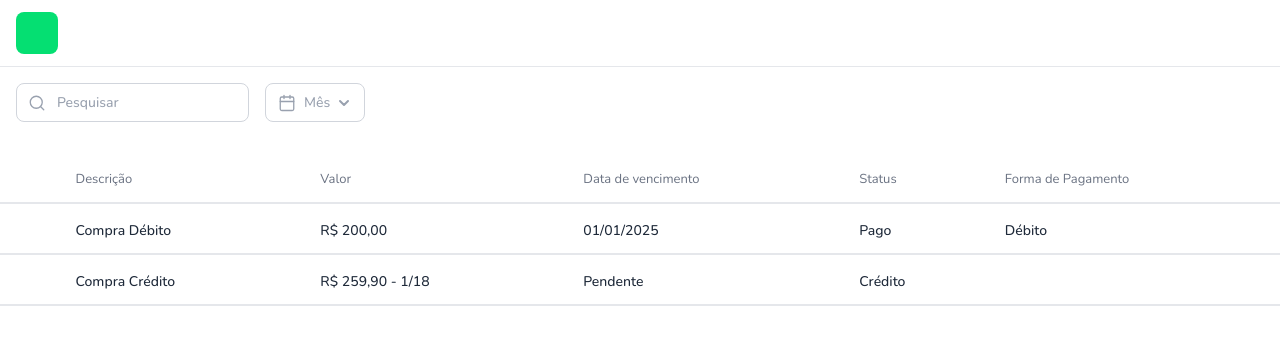
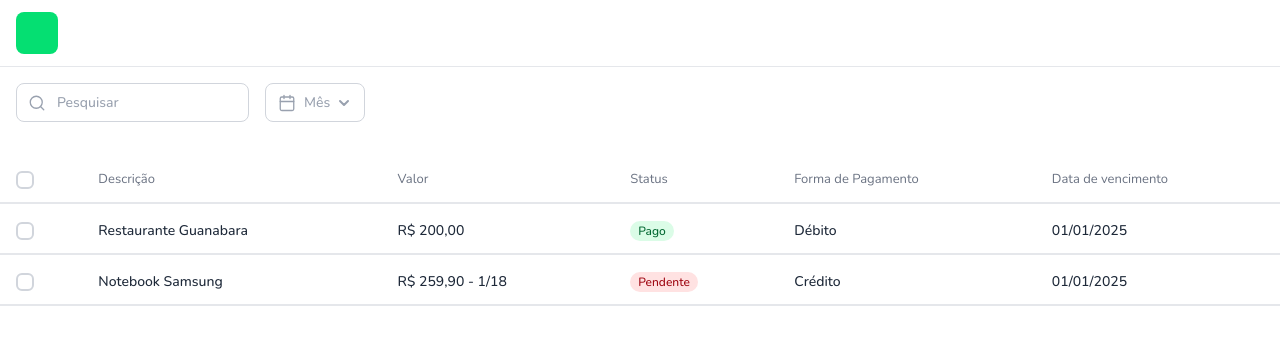
Before and after one commit to faelcjeronymo/financial-organizer, a Next.js app: page / in a window 1280 px wide. Shown: the top 344 px of the page. Built offline with nearby package versions, Linux system fonts and the light colour scheme.

Commit message:
added bg text component

```diff
--- /dev/null
+++ b/src/app/_components/BgText/index.tsx
@@ -0,0 +1,25 @@
+import React from "react";
+
+interface BgTextType {
+    success: string;
+    error: string;
+    warning: string;
+    info: string;
+}
+
+const BgText = (props: {children: React.ReactNode, type: keyof BgTextType}) => {
+    const type: BgTextType = {
+        success: "bg-green-100 text-green-800",
+        error: "bg-red-100 text-red-800",
+        warning: "bg-yellow-100 text-yellow-800",
+        info: "bg-sky-100 text-sky-800",
+    }
+
+    return(
+        <div className={`inline-flex items-center px-2 py-0.5 rounded-xl text-xs ${type[props.type]}`}>
+            {props.children}
+        </div>
+    );
+};
+
+export default BgText;
--- a/src/app/_components/Table/index.tsx
+++ b/src/app/_components/Table/index.tsx
@@ -1,4 +1,5 @@
 import React from "react";
+import BgText from "../BgText";
 
 interface ChildrenProps {
     children: React.ReactNode
@@ -10,25 +11,26 @@ const Table = () => {
             <thead>
                 <TableRow>
                     <TableHead>
-                        <TableLineSelection />
+                        <TableLineSelect selected={false}/>
                     </TableHead>
                     <TableHead>Descrição</TableHead>
                     <TableHead>Valor</TableHead>
-                    <TableHead>Data de vencimento</TableHead>
                     <TableHead>Status</TableHead>
                     <TableHead>Forma de Pagamento</TableHead>
+                    <TableHead>Data de vencimento</TableHead>
                 </TableRow>
             </thead>
             <tbody>
                 <TableRow>
                     <TableData>
-                        <TableLineSelection/>
+                        <TableLineSelect />
                     </TableData>
-                    <TableData>Compra Débito</TableData>
+                    <TableData>
+                        Restaurante Guanabara
+                    </TableData>
                     <TableData>R$ 200,00</TableData>
-                    <TableData>01/01/2025</TableData>
                     <TableData>
-                        <span>Pago</span>
+                        <BgText type="success">Pago</BgText>
                     </TableData>
                     <TableData>
                         <div>
@@ -36,15 +38,18 @@ const Table = () => {
                             <div>Débito</div>
                         </div>
                     </TableData>
+                    <TableData>01/01/2025</TableData>
                 </TableRow>
                 <TableRow>
                     <TableData>
-                        <TableLineSelection/>
+                        <TableLineSelect />
                     </TableData>
-                    <TableData>Compra Crédito</TableData>
+                    <TableData>
+                        Notebook Samsung
+                    </TableData>
                     <TableData>R$ 259,90 - 1/18</TableData>
                     <TableData>
-                        <span>Pendente</span>
+                        <BgText type="error">Pendente</BgText>
                     </TableData>
                     <TableData>
                         <div>
@@ -52,6 +57,7 @@ const Table = () => {
                             <div>Crédito</div>
                         </div>
                     </TableData>
+                    <TableData>01/01/2025</TableData>
                 </TableRow>
             </tbody>
         </table>
@@ -82,9 +88,16 @@ const TableData = (props: ChildrenProps) => {
     );
 }
 
-const TableLineSelection = () => {
+const TableLineSelect = (props: {selected?: boolean}) => {
+    const [selected, setSelected] = React.useState(props.selected || false);
+
+    const handleSelect = () => {
+        setSelected(!selected);
+    }
+
     return(
         <>
+            <input type="checkbox" checked={selected} onChange={handleSelect} className={`appearance-none align-middle w-4.5 h-4.5 border-2 border-gray-300 rounded-[6px] checked:border-sky-600 checked:bg-blue-100 checked:bg-[url(/icons/check.svg)] checked:bg-center checked:bg-no-repeat checked:text-sky-600 focus:outline-sky-500`}/>
         </>
     );
 }
```
Also changed, not shown: public/icons/check.svg (added).
